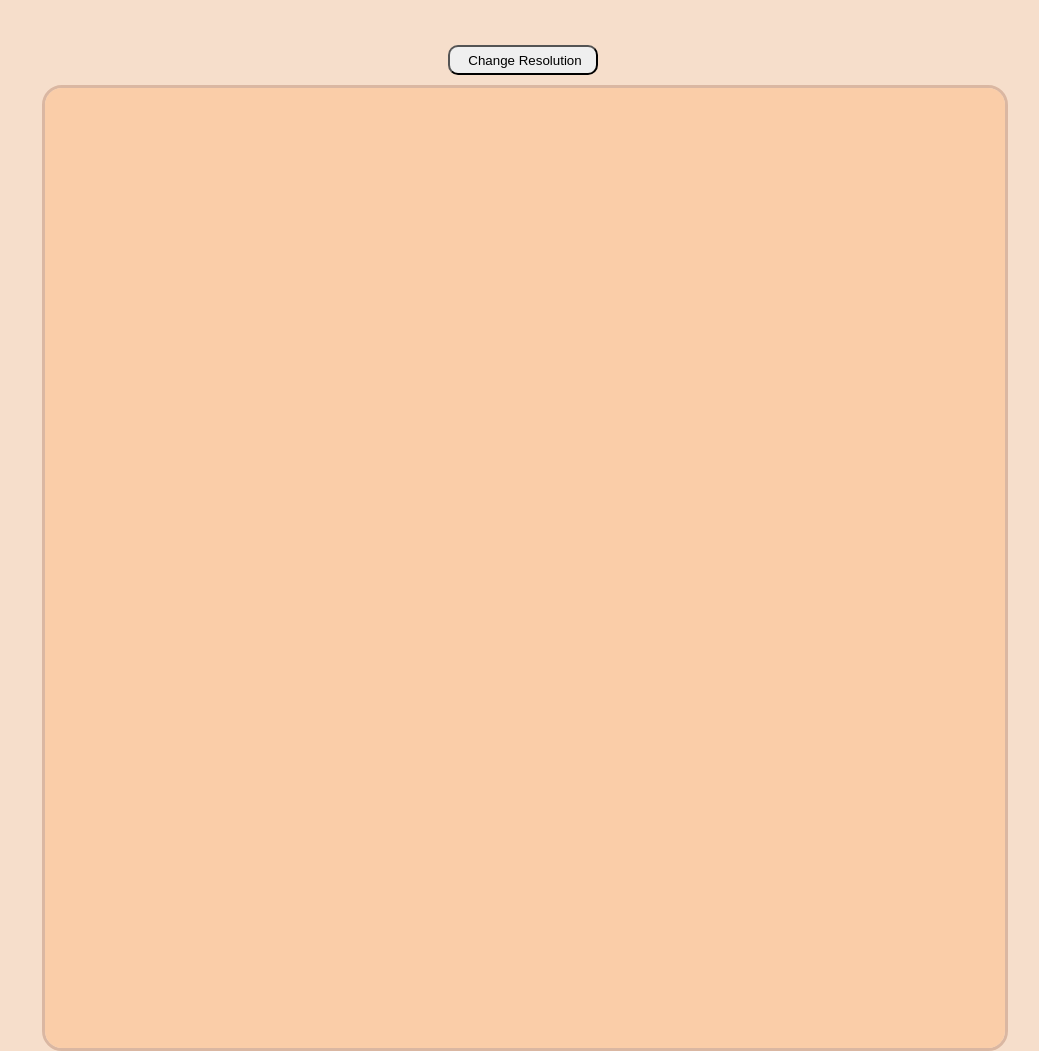
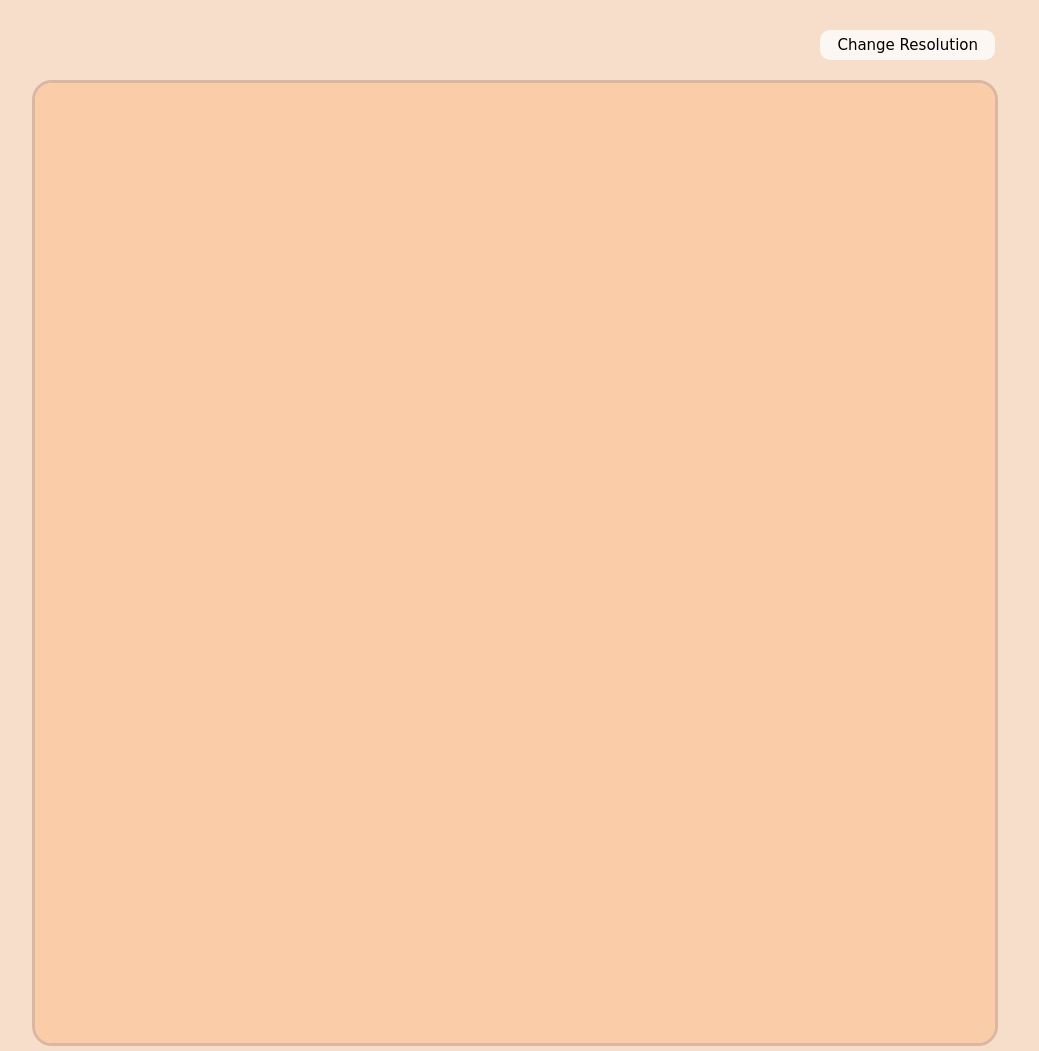
Before and after one commit to Gitrua07/etch-a-sketch, a plain HTML site: page index.html in a window 1280 px wide. Shown: the whole page, without its empty margins (115-1154 px from the left). Drawn offline with Linux system fonts and the light colour scheme.

Commit message:
Adjusted button position

```diff
--- a/css/style.css
+++ b/css/style.css
@@ -1,7 +1,7 @@
 body{
     background-color: rgb(246, 222, 203);
     display: flex;
-    margin: 40px 20px;
+    margin: 30px 40px 30px 20px;
     flex-direction: column;
     justify-content: center;
     align-items: center;
@@ -40,10 +40,15 @@ body{
 }
 
 button{
-    margin: 5px 5px 10px 0px;
-    padding: 4px 10px 3px 15px;
-    height: 30px;
-    width: 150px;
-    font-family: "Brush Script MT", sans-serif;
+    margin: 0px 130px 20px 5px;
+    padding: 4px 15px;
+    font-family: 'Brush Script MT', cursive;
     border-radius: 10px;
+    background-color: rgb(252, 247, 243);
+    border: 2px solid rgb(252, 247, 243);
+    font-size: 15px;
 }
+
+#btn-flex{
+    align-self: flex-end;
+}
--- a/index.html
+++ b/index.html
@@ -7,7 +7,9 @@
     <link rel="stylesheet" href="css/style.css">
 </head>
 <body>
-    <button>Change Resolution</button>
+    <div id="btn-flex">
+        <button>Change Resolution</button>
+    </div>
     <div id="container"></div>
     <script src="js/main.js"></script>
 </body>
```
